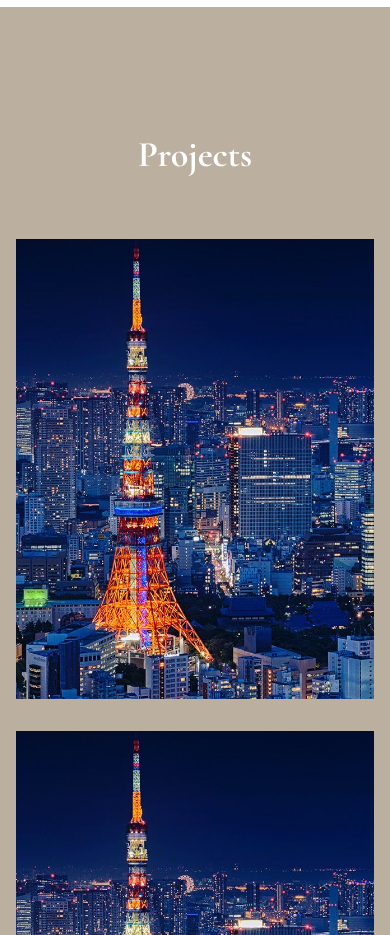
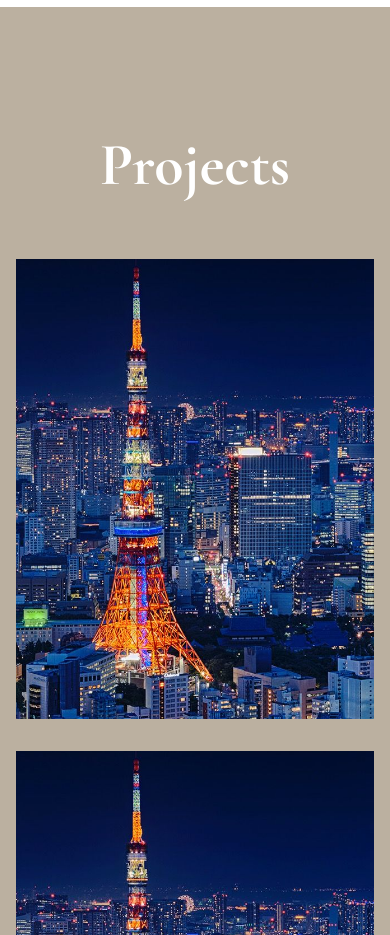
Before and after one commit to botflowlab/AndresCastroWebsite, a React (Vite) app: page / in a window 390 px wide. Shown: the part 2160-3095 px from the top of the page. Built offline with nearby package versions, Linux system fonts and the light colour scheme; a web font is replaced by a local one.

Commit message:
Updated ProjectsSection.jsx

```diff
--- a/src/components/sections/ProjectsSection.jsx
+++ b/src/components/sections/ProjectsSection.jsx
@@ -10,7 +10,7 @@ function ProjectsSection() {
     <section className="w-full py-32 bg-[#BBB0A0]">
       <div className="max-w-8xl mx-auto px-4">
         <div className="text-center mb-16 text-6xl">
-          <h2 className="text-4xl sm:text-5xl md:text-6xl font-bold mb-8 font-cormorant text-white">{t('nav.projects')}</h2>
+          <h2 className="text-6xl sm:text-5xl md:text-6xl font-bold mb-8 font-cormorant text-white">{t('nav.projects')}</h2>
         </div>
 
         <div className="grid grid-cols-1 md:grid-cols-2 lg:grid-cols-3 gap-8 mb-16">
```
